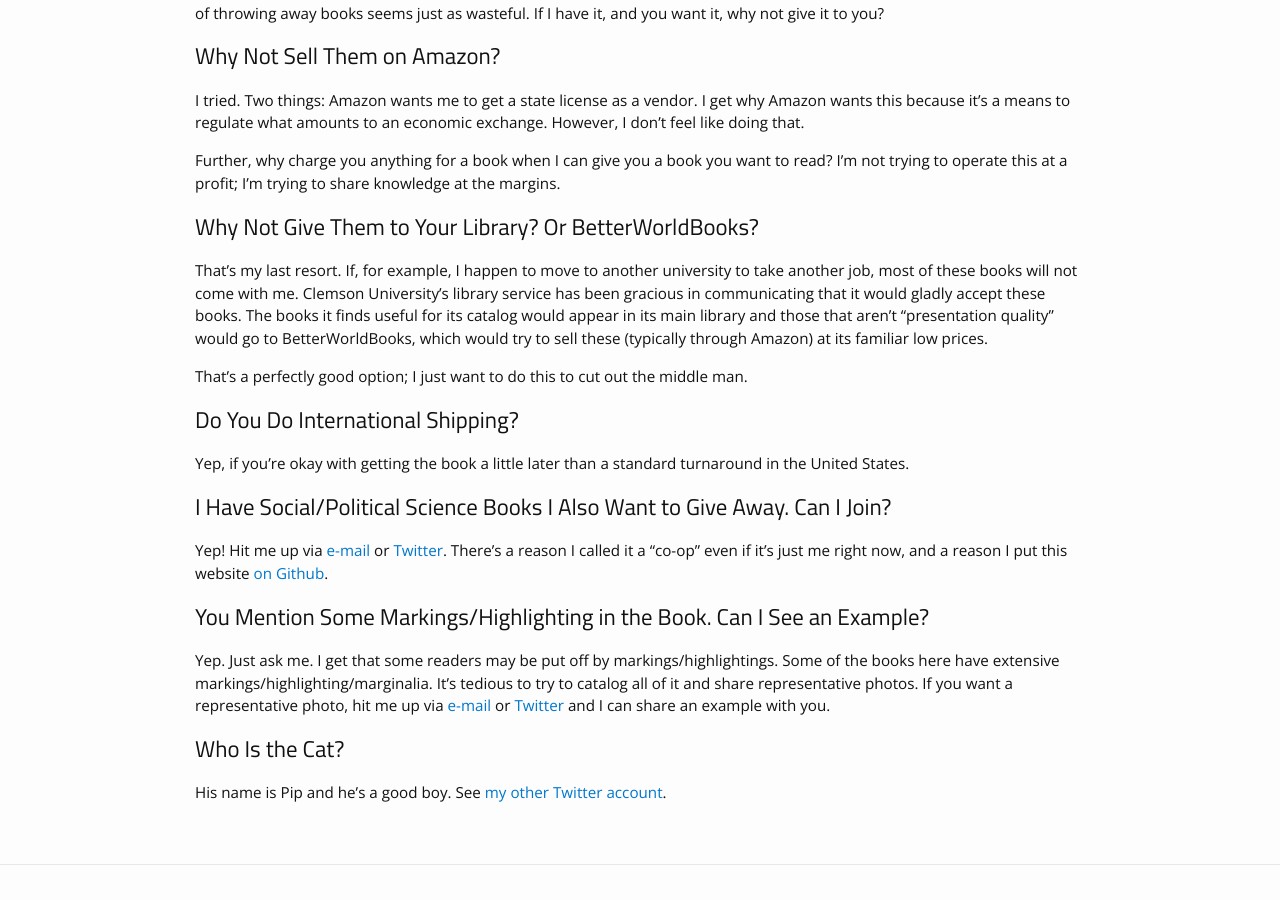
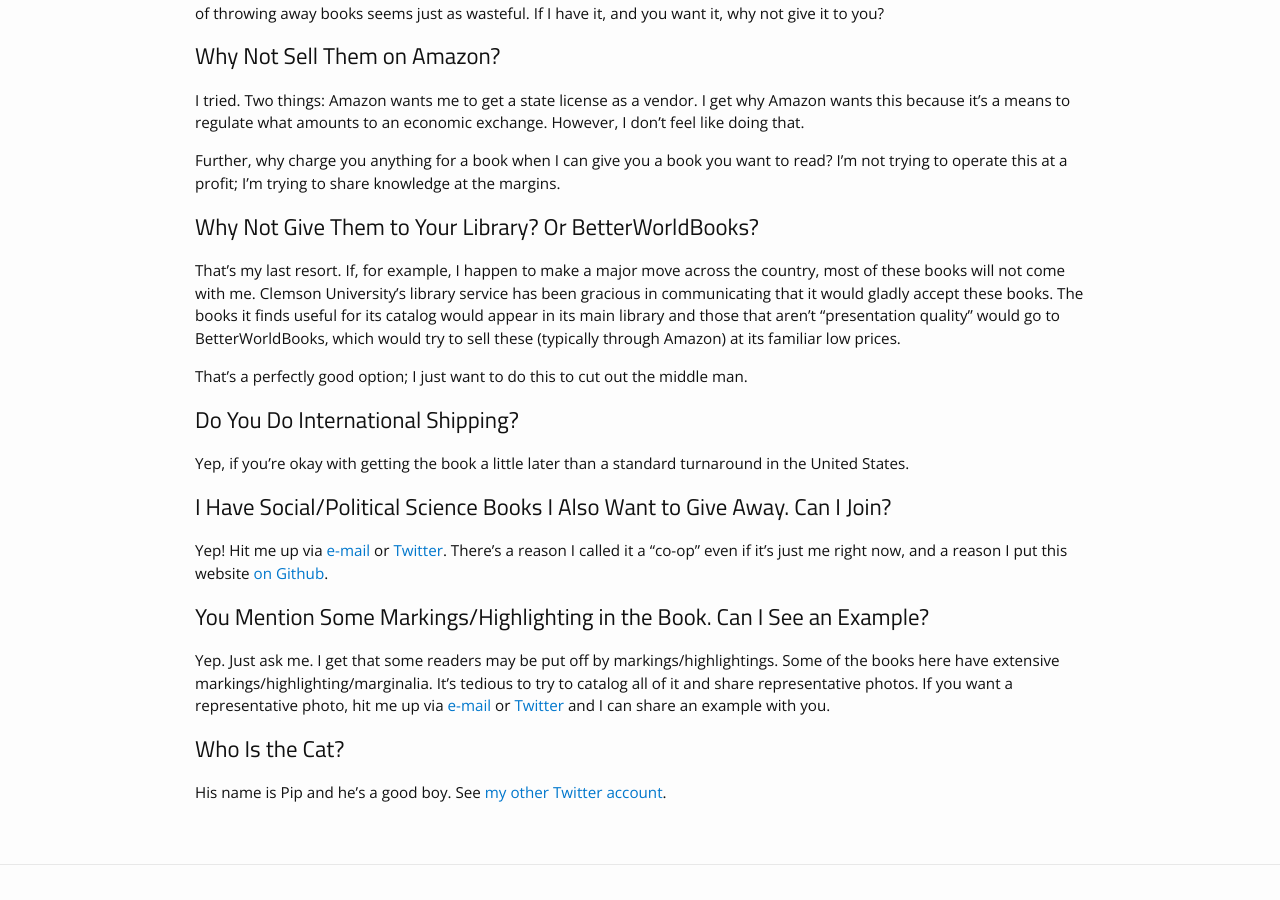
Before and after one commit to polisci-book-co-op/polisci-book-co-op.github.io, a Jekyll site: the page built from about.md, in a window 1280 px wide and 900 px high, scrolled down 721 px. Built offline with Jekyll 4.4.1, drawn with Linux system fonts in a browser that asks for light colours.

Commit message:
change about page

```diff
--- a/about.md
+++ b/about.md
@@ -32,7 +32,7 @@ Further, why charge you anything for a book when I can give you a book you want
 
 ## Why Not Give Them to Your Library? Or BetterWorldBooks?
 
-That's my last resort. If, for example, I happen to move to another university to take another job, most of these books will not come with me. Clemson University's library service has been gracious in communicating that it would gladly accept these books. The books it finds useful for its catalog would appear in its main library and those that aren't "presentation quality" would go to BetterWorldBooks, which would try to sell these (typically through Amazon) at its familiar low prices.
+That's my last resort. If, for example, I happen to make a major move across the country, most of these books will not come with me. Clemson University's library service has been gracious in communicating that it would gladly accept these books. The books it finds useful for its catalog would appear in its main library and those that aren't "presentation quality" would go to BetterWorldBooks, which would try to sell these (typically through Amazon) at its familiar low prices.
 
 That's a perfectly good option; I just want to do this to cut out the middle man.
 
```
